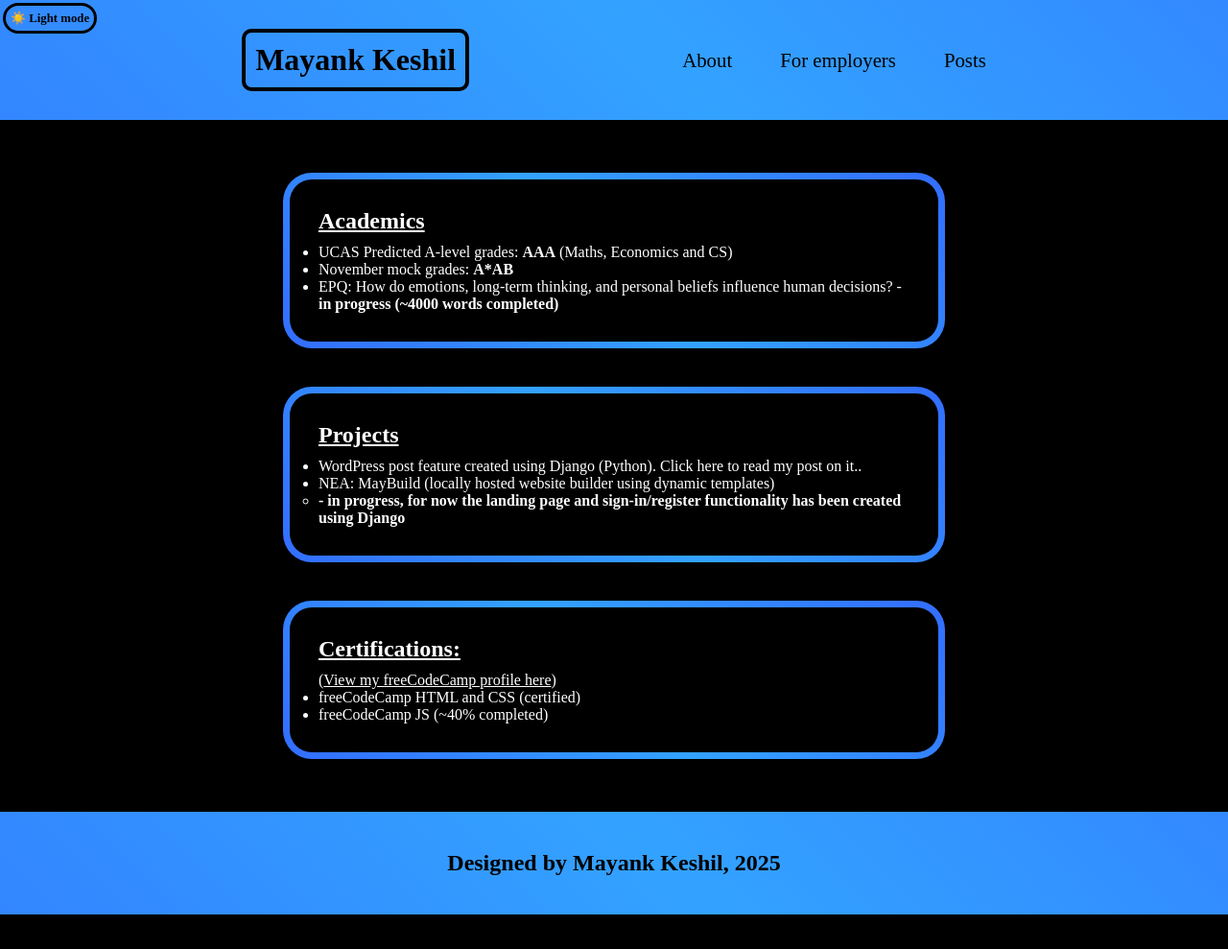
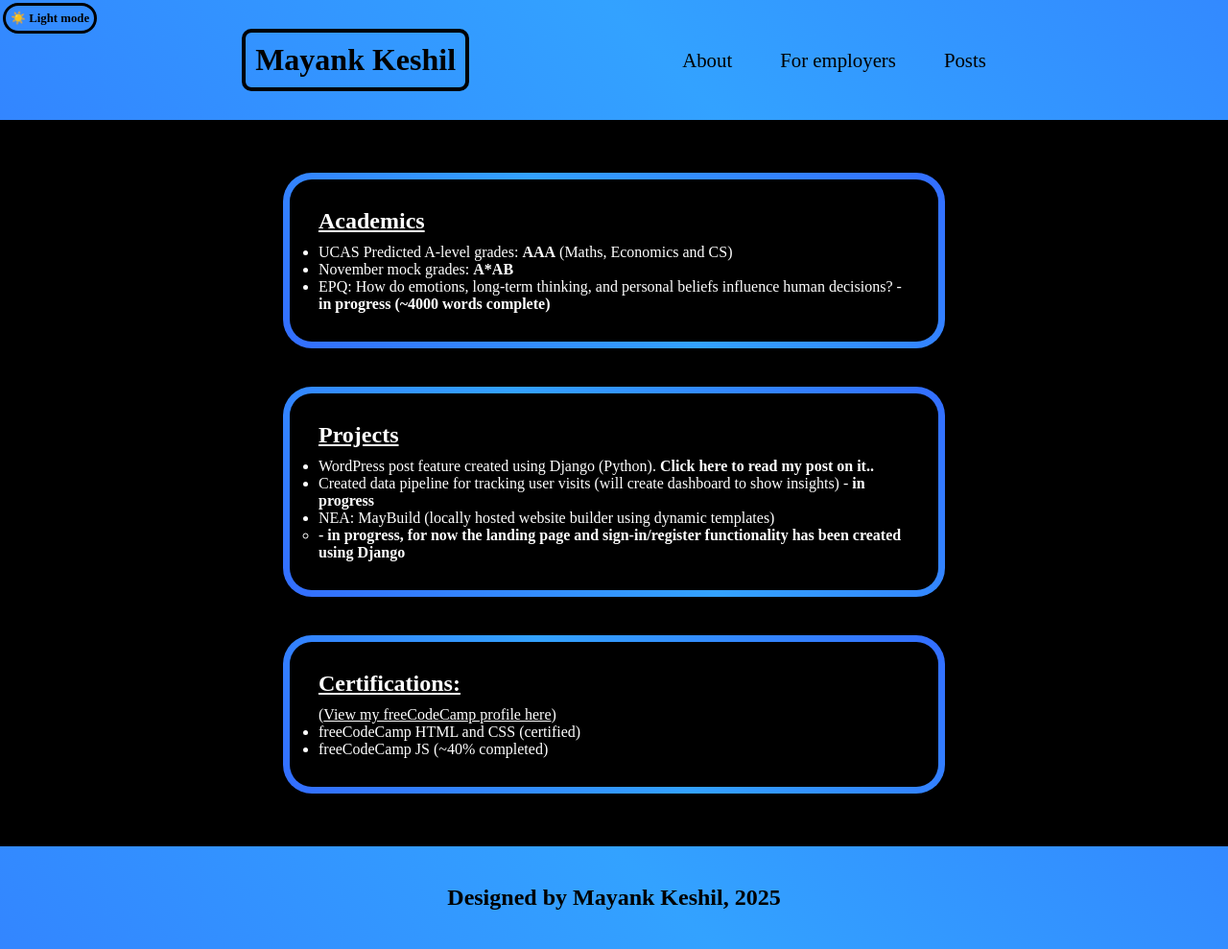
Before and after one commit to mayankkeshil/publicportfolio, a Django app: page /employers/ in a window 1280 px wide. Shown: the whole page at 96% size. Before the commit the page ends 953 px from the top, so only its background shows below. Run offline with Django 4.2, Linux system fonts and the light colour scheme; data comes from the database, SQL or seed files in the repository; some web fonts are replaced.

Commit message:
Show data pipeline layer on employers

```diff
--- a/templates/employers.html
+++ b/templates/employers.html
@@ -12,7 +12,7 @@
             <ul>
                 <li>UCAS Predicted A-level grades: <b>AAA</b> (Maths, Economics and CS)</li>
                 <li>November mock grades: <b>A*AB</b></li>
-                <li>EPQ: How do emotions, long-term thinking, and personal beliefs influence human decisions? - <b>in progress (~4000 words completed)</b></li>
+                <li>EPQ: How do emotions, long-term thinking, and personal beliefs influence human decisions? - <b>in progress (~4000 words complete)</b></li>
             </ul>
         </div>
     </div>
@@ -22,7 +22,8 @@
         <div class="under-wrapper">
             <h2>Projects</h2>
             <ul>
-                <li>WordPress post feature created using Django (Python). <a href="{% url 'posts_list' %}">Click here to read my post on it..</a></li>
+                <li>WordPress post feature created using Django (Python). <b><a href="{% url 'posts_list' %}">Click here to read my post on it..</a></b></li>
+                <li>Created data pipeline for tracking user visits (will create dashboard to show insights) - <b>in progress</b></progress></b></li>
                 <li>NEA: MayBuild (locally hosted website builder using dynamic templates)</li>
                 <ul>
                     <li><b>- in progress, for now the landing page and sign-in/register functionality has been created using Django</b></li>
```
